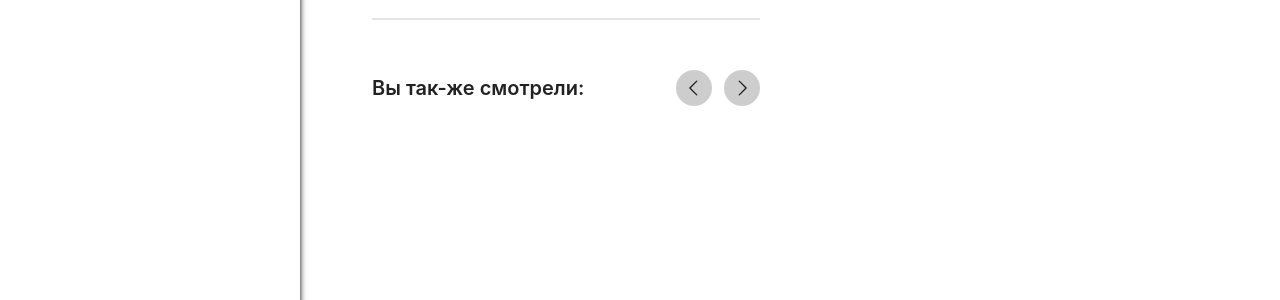
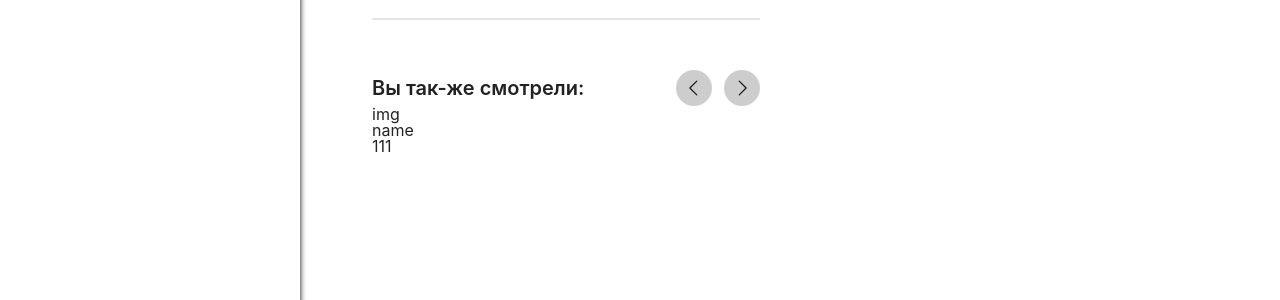
Before and after one commit to Aksimka/queuer, a Next.js app: page /queues/1 in a window 1280 px wide. Shown: the part 482-782 px from the top of the page. Built offline with nearby package versions, Linux system fonts and the light colour scheme.

Commit message:
image component

```diff
--- a/blocks/queue/RecentlyViews/RecentlyViews.module.css
+++ b/blocks/queue/RecentlyViews/RecentlyViews.module.css
@@ -1,34 +1,58 @@
-.RecentlyViews {
+.root {
   height: 180px;
 }
 
-.RecentlyViewsHeader {
+.header {
   display: flex;
   align-items: center;
   justify-content: space-between;
 }
 
-.Pagination {
+.pagination {
   display: flex;
 }
 
-.PaginationIcon {
+.paginationIcon {
   width: 36px;
   height: 36px;
   border-radius: 50%;
   background-color: var(--color-grey);
   cursor: pointer;
 }
-.PaginationIcon:first-child {
+.paginationIcon:first-child {
   margin-right: 12px;
 }
 
-.PaginationIconDisabled {
+.iconDisabled {
   pointer-events: none;
   background-color: var(--color-disabled);
 }
 
-.RecentlyViewsTitle {
+.title {
   font-size: 20px;
   font-weight: 600;
 }
+
+.items {
+  display: flex;
+}
+
+.item {
+
+}
+
+.image {
+
+}
+
+.content {
+
+}
+
+.name {
+
+}
+
+.price{
+
+}
--- a/blocks/queue/RecentlyViews/RecentlyViews.tsx
+++ b/blocks/queue/RecentlyViews/RecentlyViews.tsx
@@ -21,19 +21,28 @@ const RecentlyViews: FC = (): ReactElement => {
   // const pagination = new UiStaticPagination({items: imagesArray})
 
   return (
-    <div className={classes.RecentlyViews}>
-      <div className={classes.RecentlyViewsHeader}>
-        <div className={classes.RecentlyViewsTitle}>Вы так-же смотрели:</div>
-        <div className={classes.Pagination}>
+    <div className={classes.root}>
+      <div className={classes.header}>
+        <div className={classes.title}>Вы так-же смотрели:</div>
+        <div className={classes.pagination}>
           <div
-            className={classNames([classes.PaginationIcon, 'display-center'])}
+            className={classNames([classes.paginationIcon, 'display-center'])}
           >
             <CaretLeft size={22} />
           </div>
           <div
-            className={classNames([classes.PaginationIcon, 'display-center'])}
+            className={classNames([classes.paginationIcon, 'display-center'])}
           >
             <CaretRight size={22} />
+          </div>
+        </div>
+      </div>
+      <div className={classes.items}>
+        <div className={classes.item}>
+          <div className={classes.image}>img</div>
+          <div className={classes.content}>
+            <div className={classes.name}>name</div>
+            <div className={classes.price}>111</div>
           </div>
         </div>
       </div>
--- /dev/null
+++ b/components/ui/Image/Image.module.css
@@ -0,0 +1,3 @@
+.Wrapper {
+
+}
```
Also changed, not shown: components/ui/Image/Image.tsx (added, +13 -0 lines).
